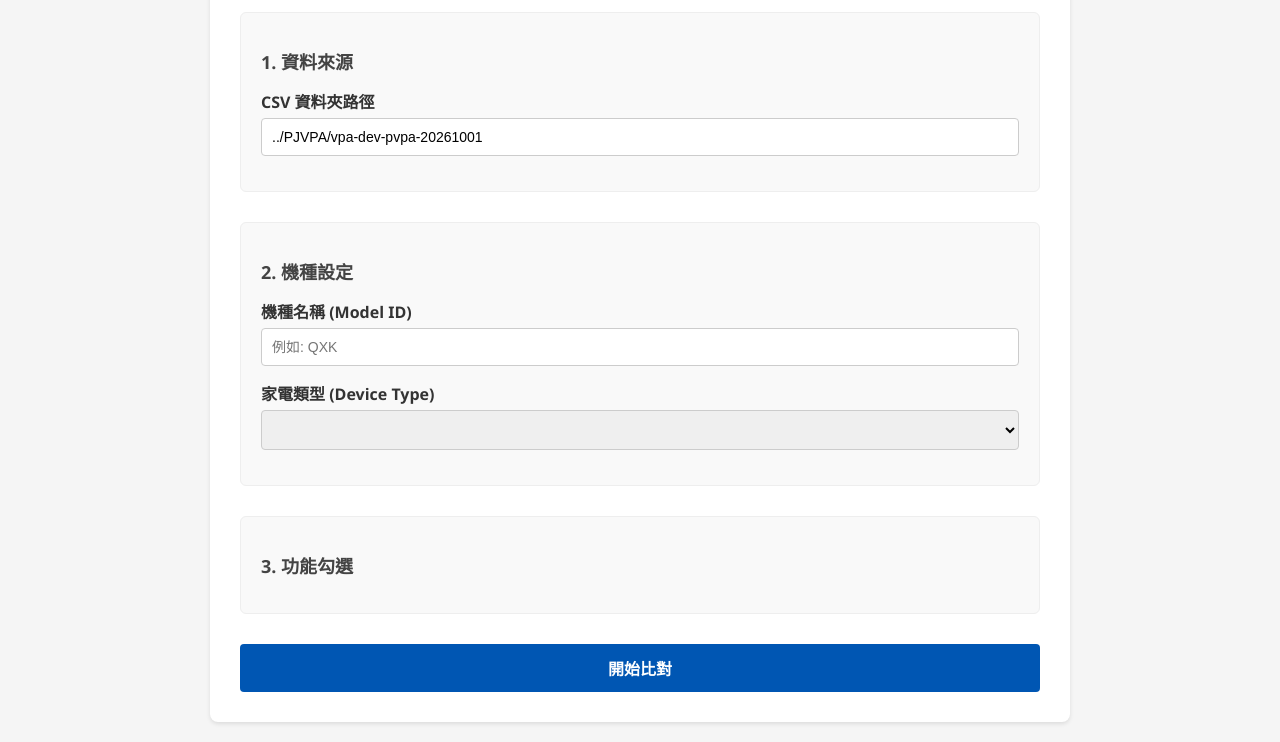
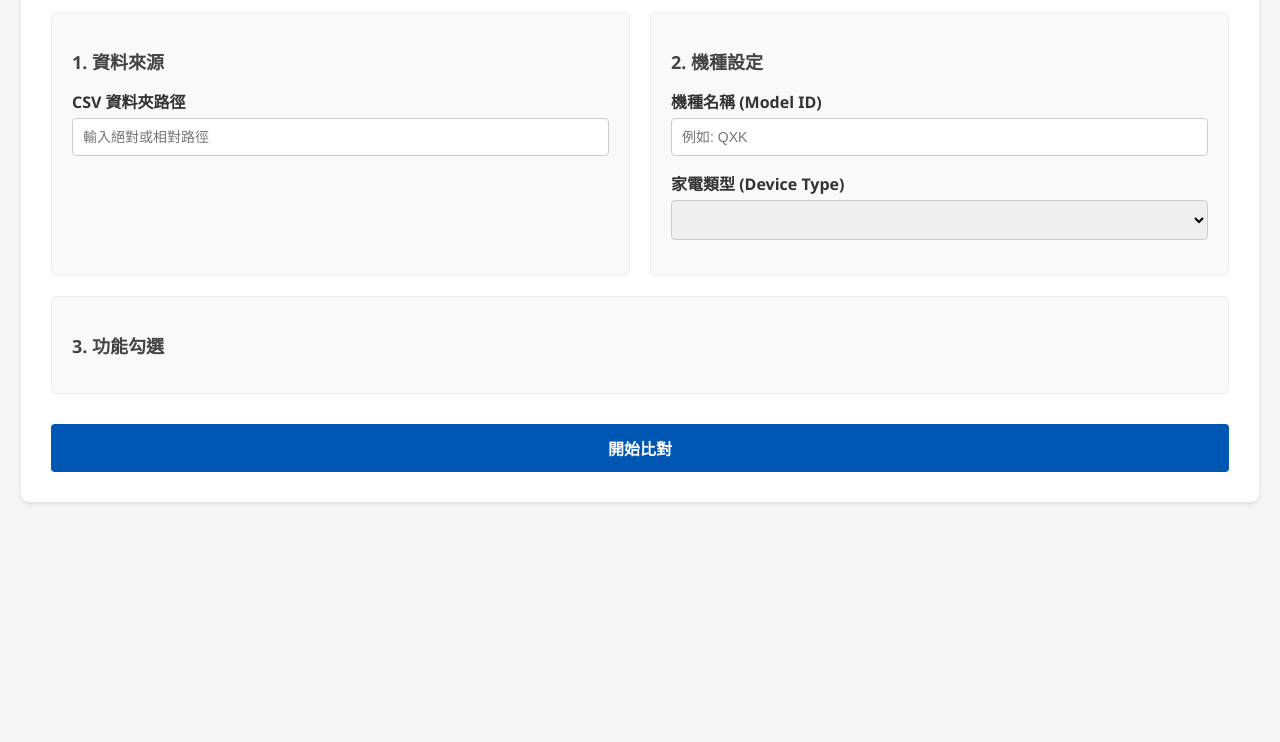
Before and after one commit to luckysmallbird/voice-control-checker, a website: page public/index.html in a window 1280 px wide. Shown: the part 101-843 px from the top of the page. After the commit the page ends 800 px from the top, so only its background shows below. Drawn offline with Linux system fonts and the light colour scheme; no server answers.

Commit message:
feat: 版面調整

```diff
--- a/public/app.js
+++ b/public/app.js
@@ -50,6 +50,11 @@ document.addEventListener('DOMContentLoaded', async () => {
             option.textContent = dt.name;
             typeSelect.appendChild(option);
         });
+
+        if (config.defaults) {
+            if (config.defaults.folderPath) document.getElementById('folderPath').value = config.defaults.folderPath;
+            if (config.defaults.modelId) document.getElementById('modelId').value = config.defaults.modelId;
+        }
 
         // 綁定切換事件
         typeSelect.addEventListener('change', (e) => {
--- a/public/index.html
+++ b/public/index.html
@@ -10,15 +10,16 @@
     <div class="container">
         <h1>語音控制機種資料比對工具</h1>
 
-        <div class="section">
+        <div class="top-layout">
+            <div class="section source-section">
                 <h2>1. 資料來源</h2>
                 <div class="form-group">
                     <label for="folderPath">CSV 資料夾路徑</label>
-                <input type="text" id="folderPath" value="../PJVPA/vpa-dev-pvpa-20261001" placeholder="輸入絕對或相對路徑">
+                    <input type="text" id="folderPath" placeholder="輸入絕對或相對路徑">
                 </div>
             </div>
 
-        <div class="section">
+            <div class="section device-section">
                 <h2>2. 機種設定</h2>
                 <div class="form-group">
                     <label for="modelId">機種名稱 (Model ID)</label>
@@ -27,6 +28,7 @@
                 <div class="form-group">
                     <label for="deviceType">家電類型 (Device Type)</label>
                     <select id="deviceType"></select>
+                </div>
             </div>
         </div>
 
--- a/public/style.css
+++ b/public/style.css
@@ -7,7 +7,7 @@ body {
 }
 
 .container {
-    max-width: 800px;
+    max-width: 95%;
     margin: 0 auto;
     background: #fff;
     padding: 30px;
@@ -125,3 +125,14 @@ th {
     color: #dc3545;
     font-weight: bold;
 }
+
+.top-layout {
+    display: flex;
+    gap: 20px;
+    margin-bottom: 20px;
+}
+
+.top-layout .section {
+    flex: 1;
+    margin-bottom: 0;
+}
```
Also changed, not shown: server.js (+6 -1 lines). Lines whose indentation alone changed are shown as unchanged.
